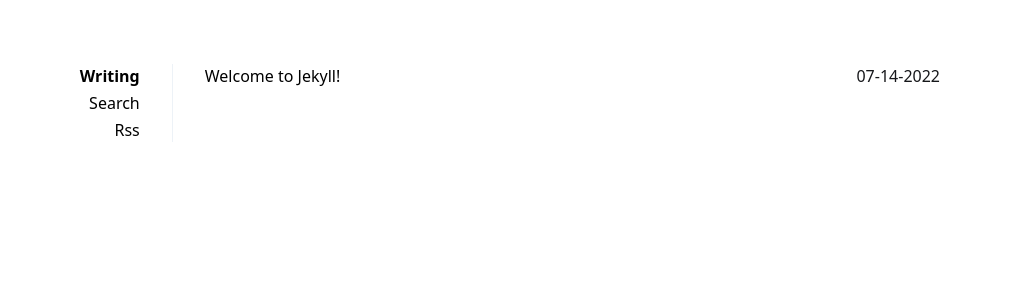
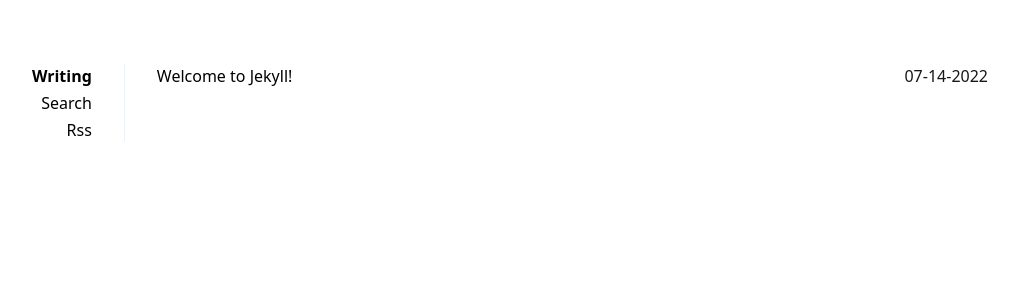
Before and after one commit to oliviermilla/oliviermilla.github.io, a Jekyll site: the page built from index.html, in a window 1280 px wide. Shown: the top 300 px of the page, without its empty margins (148-1167 px from the left). Built offline with Jekyll 4.4.1, drawn with Linux system fonts in a browser that asks for light colours.

Commit message:
larger view

```diff
--- a/_sass/_main.scss
+++ b/_sass/_main.scss
@@ -173,7 +173,7 @@ strong, b {
 main {
 	display:flex;
 	flex-wrap:wrap;
-	max-width:60rem;
+	max-width:66rem;
 	margin:2rem auto;
 	padding:1rem;
 }
```
